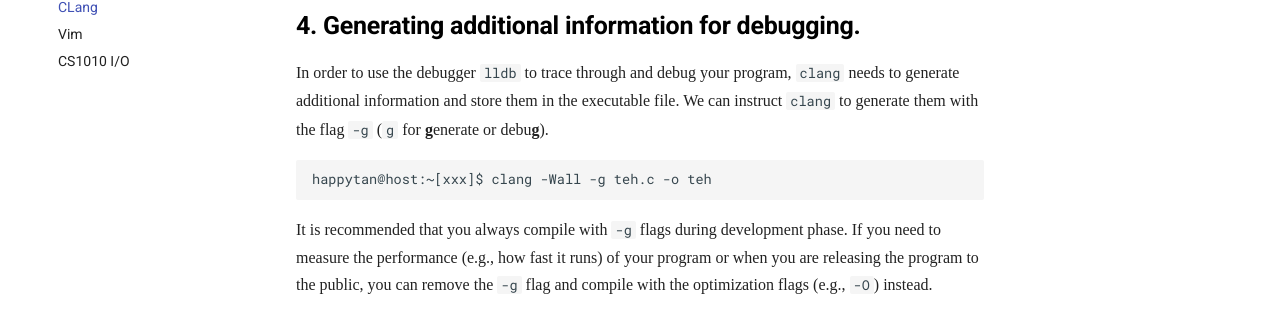
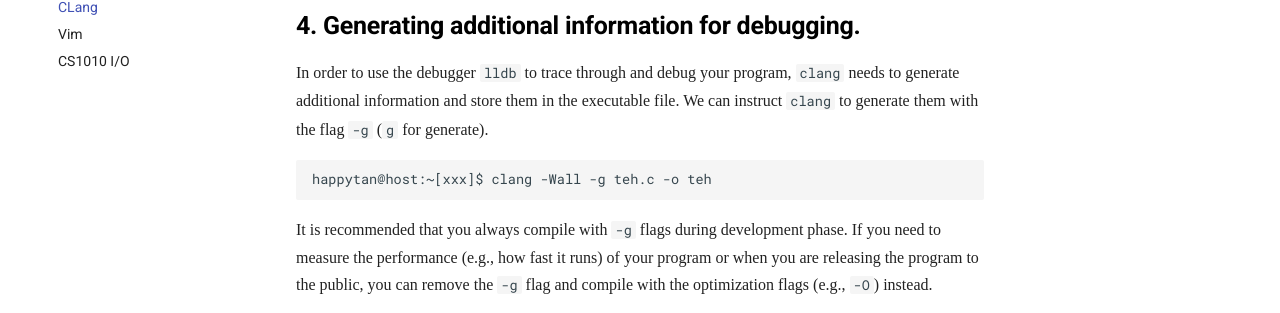
Before and after one commit to LL-Pengfei/CS1010-AY1819S1-Personal, an MkDocs documentation site: the page built from docs/clang.md, in a window 1280 px wide and 900 px high, scrolled down 1112 px. Shown: the part 308-621 px from the top of the window. Built offline with MkDocs 1.6.1 and Material for MkDocs 9.7.7, drawn with Linux system fonts in a browser that asks for light colours; nearby versions of some CDN libraries; some web fonts are replaced; comment, search, counter and statistics services are not loaded; old or Windows-style settings are respelled for this version of MkDocs.

Commit message:
Fix typo

````diff
--- a/docs/clang.md
+++ b/docs/clang.md
@@ -49,7 +49,7 @@ For beginners, it is _highly recommended_ that you _always_ compile with `-Wall`
 
 ## 4. Generating additional information for debugging.
 
-In order to use the debugger `lldb` to trace through and debug your program, `clang` needs to generate additional information and store them in the executable file.  We can instruct `clang` to generate them with the flag `-g` (`g` for **g**enerate or debu**g**).
+In order to use the debugger `lldb` to trace through and debug your program, `clang` needs to generate additional information and store them in the executable file.  We can instruct `clang` to generate them with the flag `-g` (`g` for generate).
 
 ```
 happytan@host:~[xxx]$ clang -Wall -g teh.c -o teh
````
